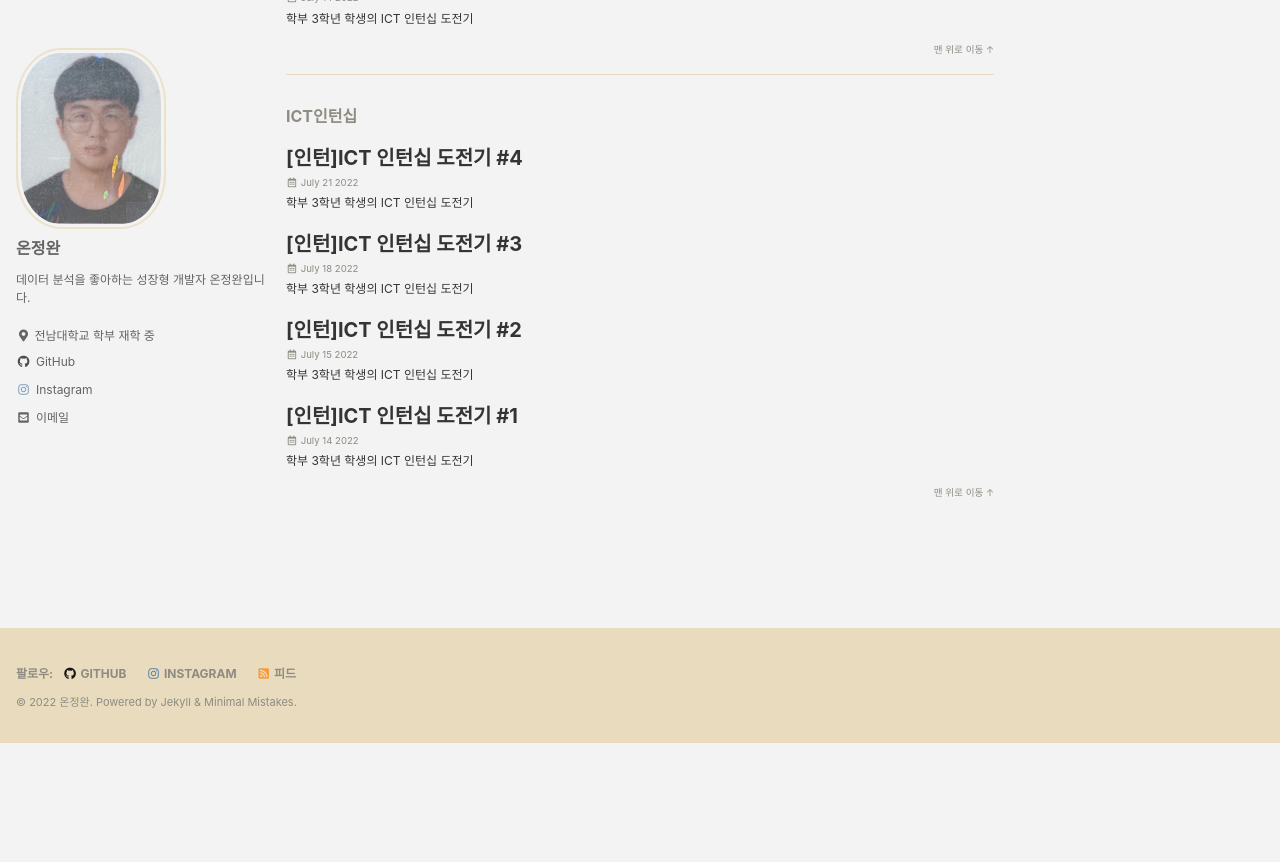
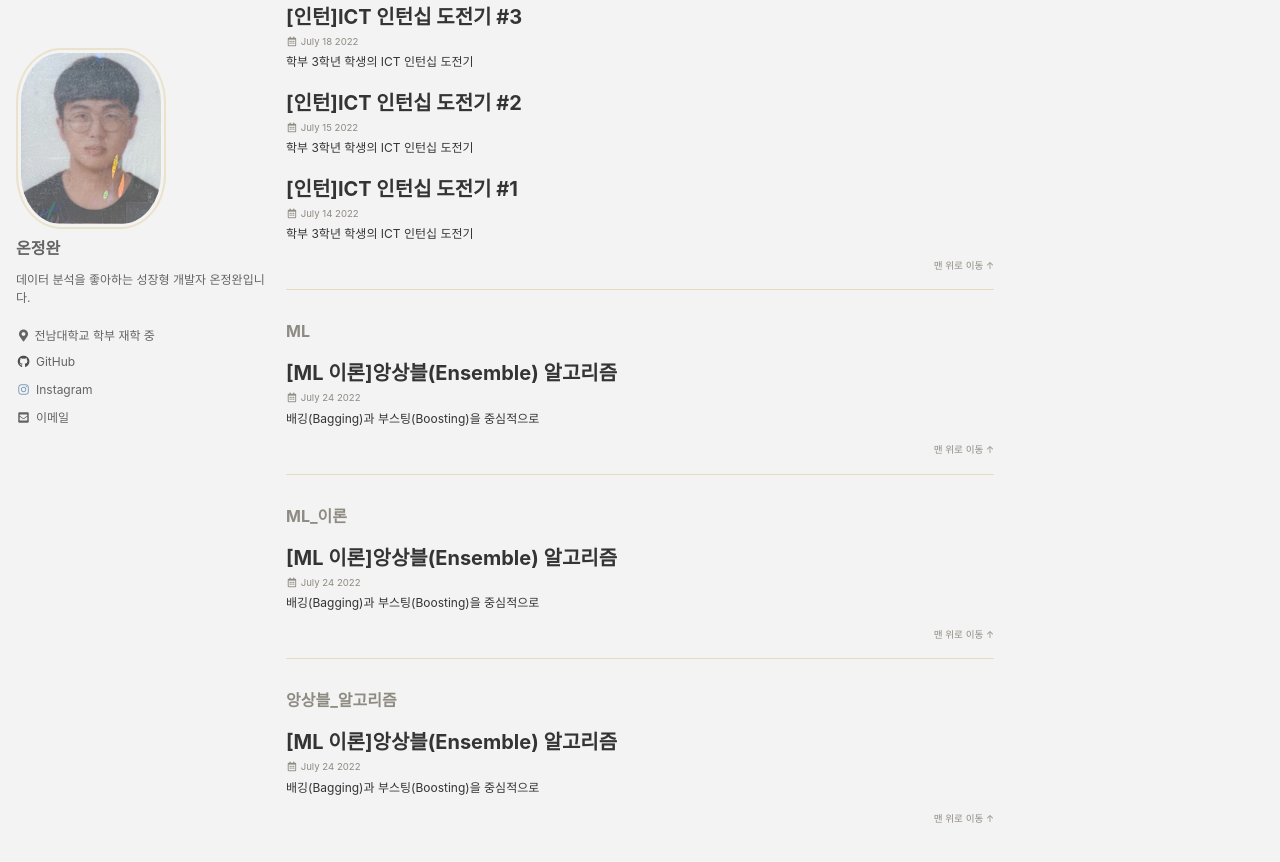
Before and after one commit to On-JungWoan/On-JungWoan.github.io, a Jekyll site: the page built from _pages/tag-archive.md, in a window 1280 px wide and 900 px high, scrolled down 2129 px. Shown: the top 862 px of the window. Built offline with Jekyll 4.4.1, drawn with Linux system fonts in a browser that asks for light colours; cached includes are drawn as plain includes; before the commit the page ends 2872 px from its top, so only the background shows below that; some of the changed text lies outside the part shown.

Commit message:
Update 2022-07-24-ML-Ensemble-Algorithm.md

```diff
--- a/_posts/2022-07-24-ML-Ensemble-Algorithm.md
+++ b/_posts/2022-07-24-ML-Ensemble-Algorithm.md
@@ -3,9 +3,9 @@ title:  "[ML 이론]앙상블(Ensemble) 알고리즘"
 excerpt: "배깅(Bagging)과 부스팅(Boosting)을 중심적으로"
 
 categories:
-  - Blog
+  - ML
 tags:
-  - [jekyll, Github, Githubio]
+  - [ML, ML_이론, 앙상블_알고리즘]
 
 published: true
 
```
